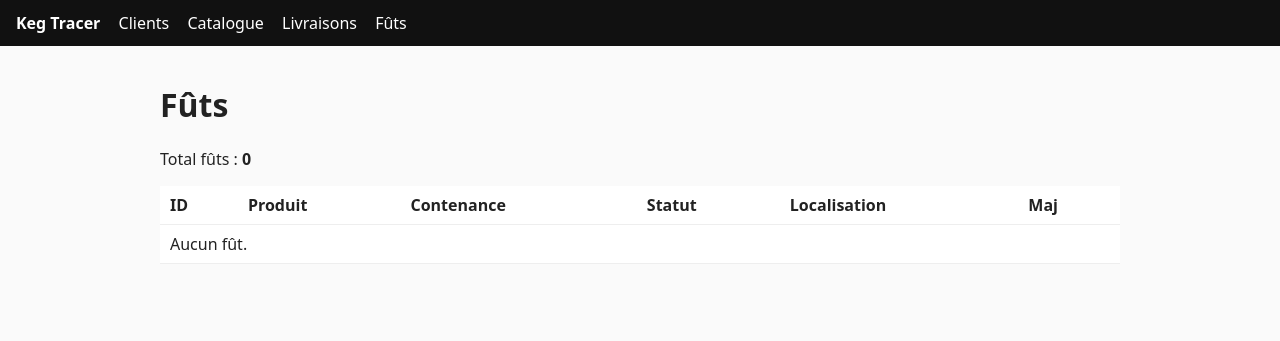
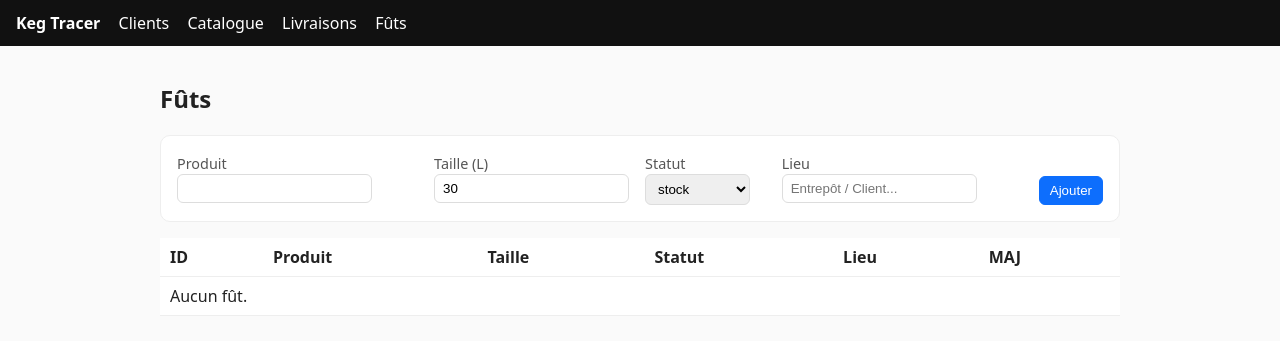
Before and after one commit to lecentrallanderneau-oss/keg-tracer, a Flask app: page /kegs in a window 1280 px wide. Shown: the top 341 px of the page. Run offline with Flask 3, Linux system fonts and the light colour scheme; some libraries are stand-ins or nearby versions.

Commit message:
Update kegs.html

```diff
--- a/templates/kegs.html
+++ b/templates/kegs.html
@@ -1,25 +1,54 @@
 {% extends "base.html" %}
-{% block title %}Fûts — Keg Tracer{% endblock %}
 {% block content %}
-<h1>Fûts</h1>
-<p class="muted">Total fûts : <strong>{{ total_kegs|default(0) }}</strong></p>
+<h2>Fûts</h2>
+
+<div class="card" style="margin-bottom:16px;">
+  <form method="post" action="{{ url_for('add_keg') }}">
+    <div class="grid" style="grid-template-columns: 2fr 1fr 1fr 2fr auto;">
+      <div>
+        <label for="product">Produit</label><br>
+        <input type="text" id="product" name="product">
+      </div>
+      <div>
+        <label for="size_l">Taille (L)</label><br>
+        <input type="number" id="size_l" name="size_l" value="30" min="1">
+      </div>
+      <div>
+        <label for="status">Statut</label><br>
+        <select id="status" name="status">
+          <option value="stock">stock</option>
+          <option value="chez_client">chez_client</option>
+          <option value="vide">vide</option>
+          <option value="autre">autre</option>
+        </select>
+      </div>
+      <div>
+        <label for="location">Lieu</label><br>
+        <input type="text" id="location" name="location" placeholder="Entrepôt / Client...">
+      </div>
+      <div style="align-self:end;">
+        <button class="btn btn-primary" type="submit">Ajouter</button>
+      </div>
+    </div>
+  </form>
+</div>
 
 <table>
   <thead>
-    <tr><th>ID</th><th>Produit</th><th>Contenance</th><th>Statut</th><th>Localisation</th><th>Maj</th></tr>
+    <tr><th>ID</th><th>Produit</th><th>Taille</th><th>Statut</th><th>Lieu</th><th>MAJ</th></tr>
   </thead>
   <tbody>
-  {% for k in kegs|default([], true) %}
+    {% for k in kegs %}
       <tr>
         <td>{{ k.id }}</td>
-      <td>{{ k.product }}</td>
+        <td>{{ k.product or "—" }}</td>
         <td>{{ k.size_l }} L</td>
         <td>{{ k.status }}</td>
-      <td>{{ k.location }}</td>
-      <td>{{ k.updated_at }}</td>
+        <td>{{ k.location or "—" }}</td>
+        <td>{{ k.updated_at.strftime("%Y-%m-%d %H:%M") if k.updated_at else "—" }}</td>
       </tr>
     {% else %}
-    <tr><td colspan="6" class="muted">Aucun fût.</td></tr>
+      <tr><td colspan="6">Aucun fût.</td></tr>
     {% endfor %}
   </tbody>
 </table>
```
Lines whose indentation alone changed are shown as unchanged.
